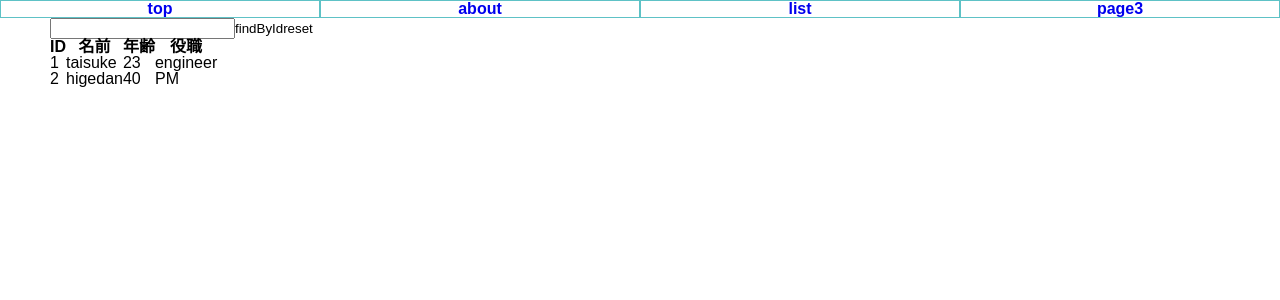
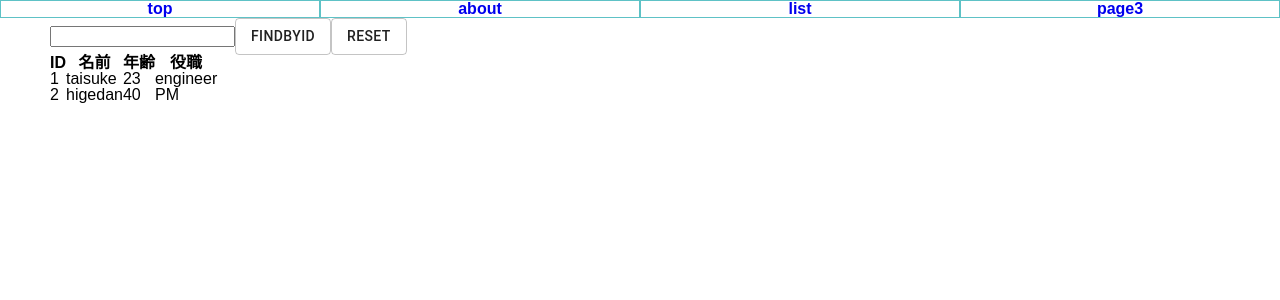
Before and after one commit to yodakaEngineer/react-practice, a React (Create React App) app: page /list in a window 1280 px wide. Shown: the top 300 px of the page. Built offline with nearby package versions, Linux system fonts and the light colour scheme.

Commit message:
change button design.

```diff
--- a/src/components/Counter/Counter.tsx
+++ b/src/components/Counter/Counter.tsx
@@ -1,4 +1,5 @@
 import React, {useState} from "react";
+import Button from '@material-ui/core/Button';
 
 type btnProps = {
     name: string,
@@ -7,9 +8,9 @@ type btnProps = {
 
 const Btn: React.FC<btnProps> = (props) => {
     const btn = (
-        <button onClick={props.onChangeCount}>
+        <Button variant="outlined" onClick={props.onChangeCount}>
             {props.name}
-        </button>
+        </Button>
     )
     return (btn)
 }
--- a/src/components/GetList/GetList.tsx
+++ b/src/components/GetList/GetList.tsx
@@ -1,4 +1,5 @@
 import React, {useState} from "react";
+import Button from "@material-ui/core/Button";
 
 interface GetListProps {
     onGetList: any,
@@ -11,8 +12,8 @@ const GetList: React.FC<GetListProps> = props => {
     return (
         <div>
             <input type='number' onChange={(e) => setId(Number(e.target.value)) } />
-            <button onClick={props.onGetList(id)}>findById</button>
-            <button onClick={props.onReset}>reset</button>
+            <Button variant='outlined' onClick={props.onGetList(id)}>findById</Button>
+            <Button variant='outlined' onClick={props.onReset}>reset</Button>
         </div>
     )
 }
```
